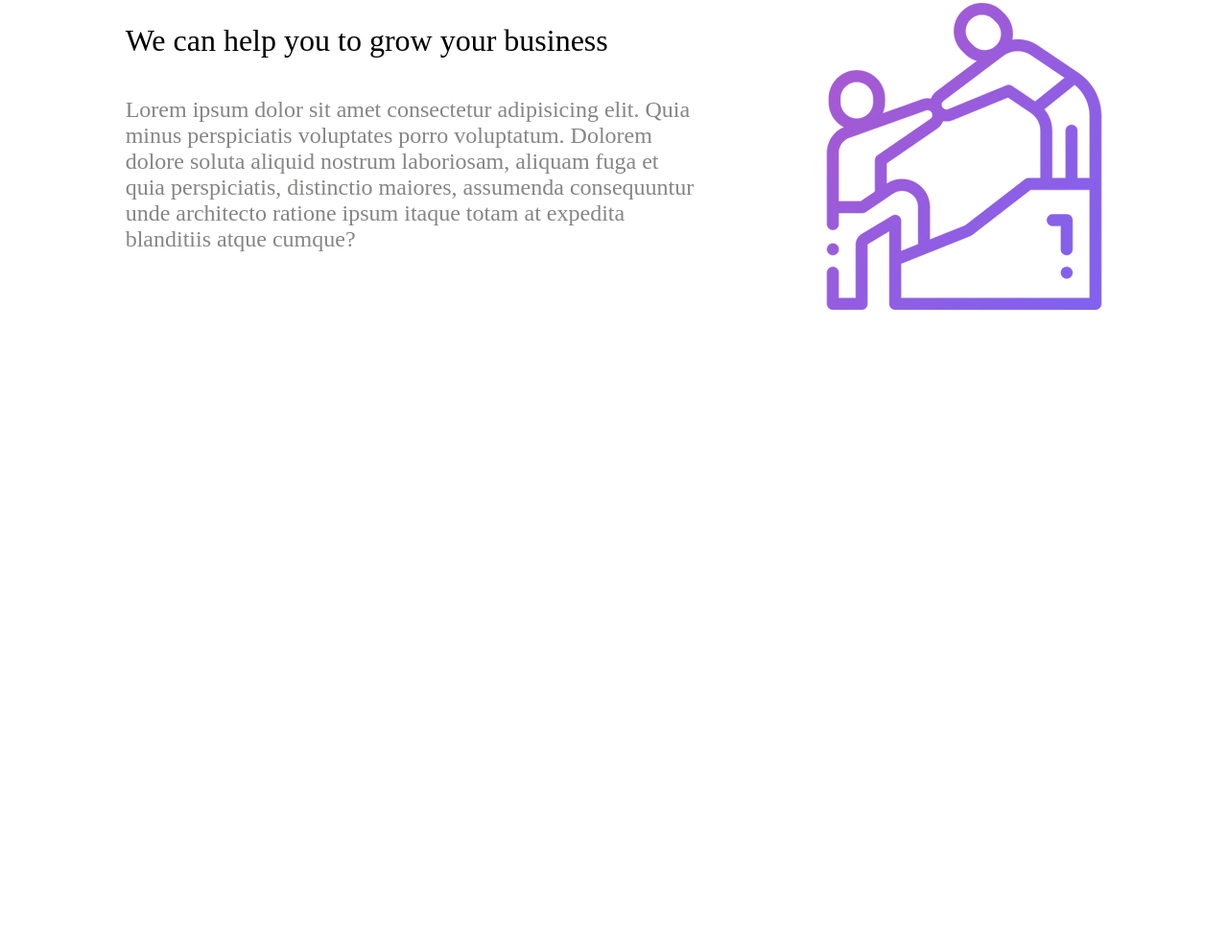
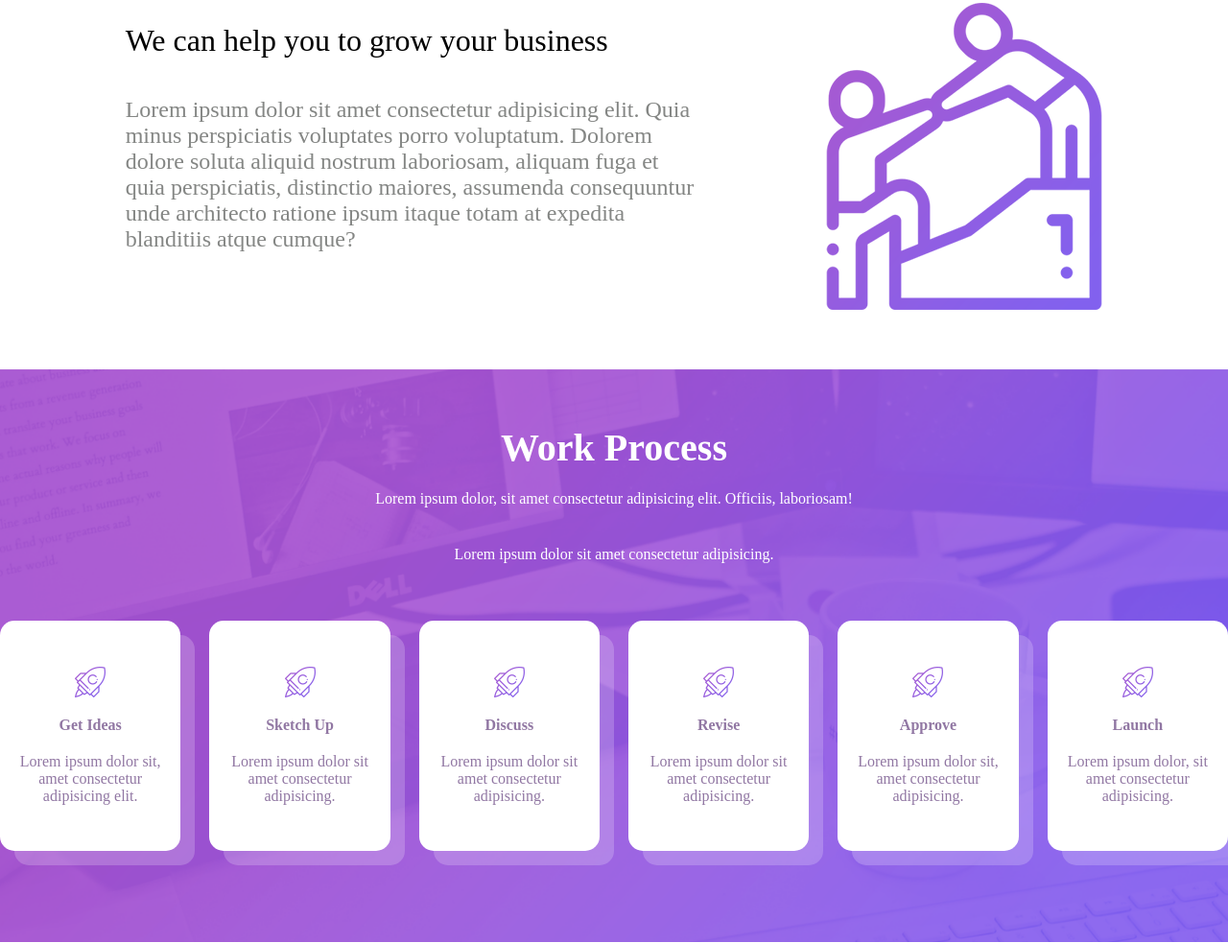
Before and after one commit to HORNT3CH/template535, a plain HTML site: page index.html in a window 1280 px wide. Shown: the part 1728-2711 px from the top of the page at 96% size. Before the commit the page ends 2111 px from the top, so only its background shows below. Drawn offline with Linux system fonts and the light colour scheme.

Commit message:
Add process Section

```diff
--- a/css/style.css
+++ b/css/style.css
@@ -157,6 +157,54 @@ h3 span {
     margin-bottom: 40px;
 }
 
+#process {
+    background-image: url("/images/work-process-bg.png");
+    background-repeat: no-repeat;
+    background-size: cover;
+    height: 600px;
+}
+
+.process {
+    display: flex;
+    flex-direction: column;
+    align-items: center;
+    padding: 20px;
+    color: #fff;
+}
+
+.process h3 {
+    margin-top: 40px;
+    margin-bottom: 20px;
+}
+
+.process p {
+    margin-bottom: 40px;
+}
+
+.process-cards {
+    display: flex;
+    justify-content: center;
+    align-items: center;
+    gap: 30px;
+}
+
+.process-card {
+    display: flex;
+    text-align: center;
+    flex-direction: column;
+    justify-content: center;
+    gap: 20px;
+    color: #9177A3;
+    align-items: center;
+    background-color: #fff;
+    width: 200px;
+    height: 240px;
+    border: none;
+    padding: 20px;
+    border-radius: 15px;
+    box-shadow: 15px 15px 0px rgba(255, 255, 255, 0.2);
+}
+
 .hr {
     bottom: 0px;
     width: 100%;
--- a/index.html
+++ b/index.html
@@ -67,6 +67,45 @@
         </div>
         <img src="./images/right-image.png" alt="">
     </section>
+    <section id="process">
+        <div class="process">
+            <h3>Work Process</h3>
+            <p>Lorem ipsum dolor, sit amet consectetur adipisicing elit. Officiis, laboriosam!</p>
+            <p>Lorem ipsum dolor sit amet consectetur adipisicing.</p>
+        </div>
+        <div class="process-cards">
+            <div class="process-card">
+                <img src="./images/work-process-item-01.png" alt="rocket">
+                <h4>Get Ideas</h4>
+                <p>Lorem ipsum dolor sit, amet consectetur adipisicing elit.</p>
+            </div>
+            <div class="process-card">
+                <img src="./images/work-process-item-01.png" alt="rocket">
+                <h4>Sketch Up</h4>
+                <p>Lorem ipsum dolor sit amet consectetur adipisicing.</p>
+            </div>
+            <div class="process-card">
+                <img src="./images/work-process-item-01.png" alt="rocket">
+                <h4>Discuss</h4>
+                <p>Lorem ipsum dolor sit amet consectetur adipisicing.</p>
+            </div>
+            <div class="process-card">
+                <img src="./images/work-process-item-01.png" alt="rocket">
+                <h4>Revise</h4>
+                <p>Lorem ipsum dolor sit amet consectetur adipisicing.</p>
+            </div>
+            <div class="process-card">
+                <img src="./images/work-process-item-01.png" alt="rocket">
+                <h4>Approve</h4>
+                <p>Lorem ipsum dolor sit, amet consectetur adipisicing.</p>
+            </div>
+            <div class="process-card">
+                <img src="./images/work-process-item-01.png" alt="rocket">
+                <h4>Launch</h4>
+                <p>Lorem ipsum dolor, sit amet consectetur adipisicing.</p>
+            </div>
+        </div>
+    </section>
 
     <script src="js/main.js"></script>
 </body>
```
